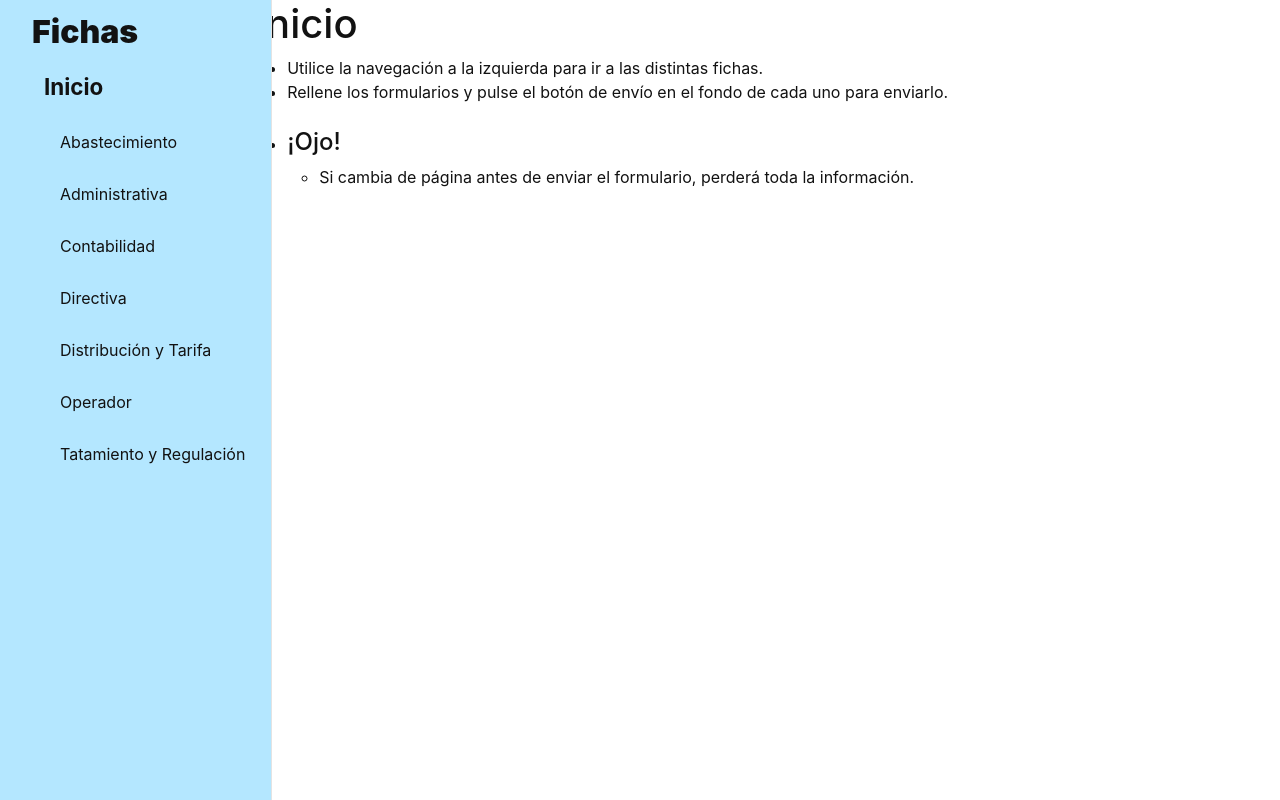
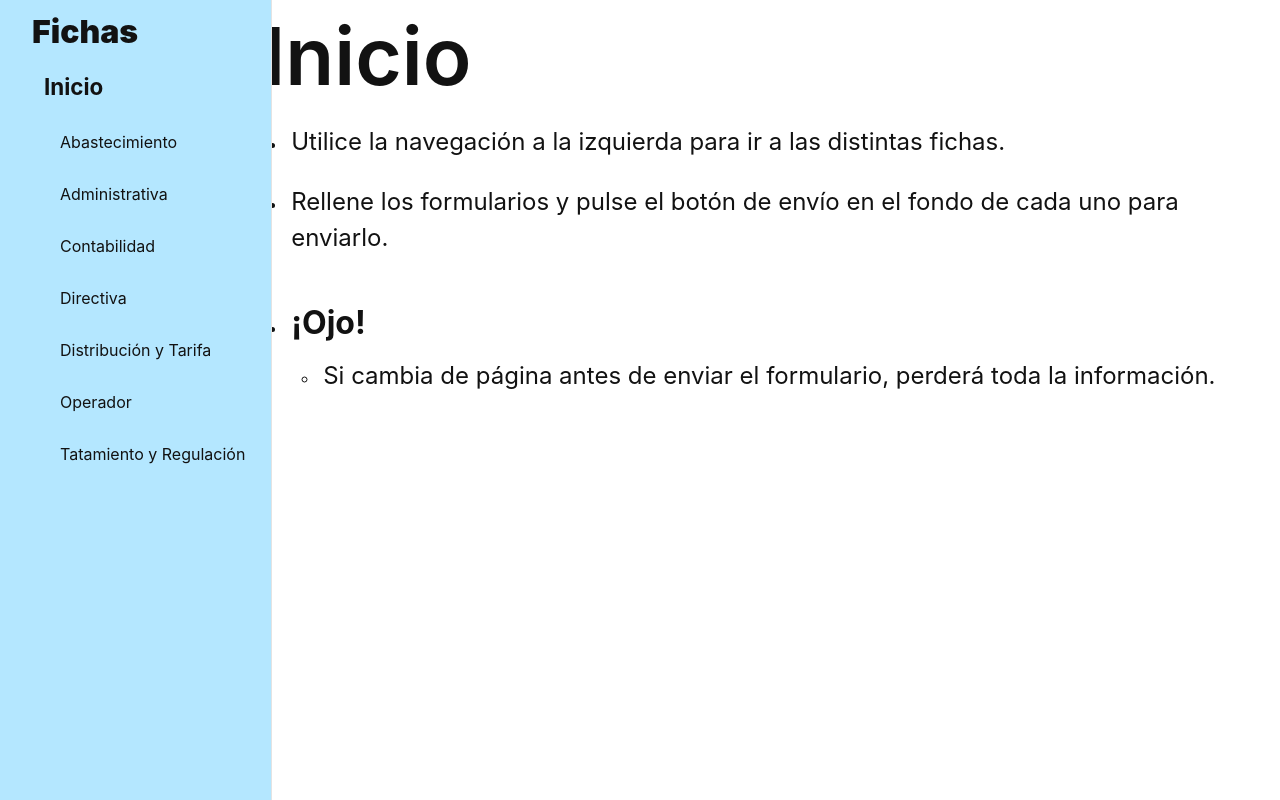
Before and after one commit to jamiehax/servicio-pais, a React (Vite) app: page / in a window 1280 px wide. Built offline with nearby package versions, Linux system fonts and the light colour scheme.

Commit message:
changed styling on inicio page

```diff
--- a/src/fichas/Inicio.jsx
+++ b/src/fichas/Inicio.jsx
@@ -2,18 +2,18 @@ export default function Inicio() {
     return (
         <>
             <body>
-                <div class="container">
+                <div class="container" id="inicio">
                     <h1>Inicio</h1>
                     <ul>
                         <li>
-                            <h7>
+                            <p>
                                 Utilice la navegación a la izquierda para ir a las distintas fichas.
-                            </h7>
+                            </p>
                         </li>
                         <li>
-                            <h7>
+                            <p>
                                 Rellene los formularios y pulse el botón de envío en el fondo de cada uno para enviarlo.
-                            </h7>
+                            </p>
                         </li><br/>
                         <li>
                             <h4>
@@ -21,12 +21,13 @@ export default function Inicio() {
                             </h4>
                             <ul>
                                 <li>
-                                    Si cambia de página antes de enviar el formulario, perderá toda la información.
+                                    <p>
+                                        Si cambia de página antes de enviar el formulario, perderá toda la información.
+                                    </p>
                                 </li>
                             </ul>
                         </li>
                     </ul>
-                    <script src="https://cdn.jsdelivr.net/npm/bootstrap@5.3.0-alpha3/dist/js/bootstrap.bundle.min.js" integrity="sha384-ENjdO4Dr2bkBIFxQpeoTz1HIcje39Wm4jDKdf19U8gI4ddQ3GYNS7NTKfAdVQSZe" crossorigin="anonymous"></script>
                 </div>
             </body>
         </>
--- a/src/index.css
+++ b/src/index.css
@@ -78,6 +78,7 @@ form[action$="destroy"] button {
 }
 
 .content {
+  width: 100%;
   margin-left: 19%;
 }
 
@@ -214,3 +215,26 @@ i {
   justify-content: center;
   width: 100%;
 }
+
+#inicio {
+  display: flex;
+  flex-direction: column;
+}
+
+#inicio h1 {
+  font-size: 5rem;
+  font-weight: 600;
+  padding: 0.5rem;
+}
+
+#inicio p {
+  font-size: 1.5rem;
+  font-weight: 400;
+  padding: 0.25rem;
+}
+
+#inicio h4 {
+  font-size: 2rem;
+  font-weight: 700;
+  padding: 0.25rem;
+}
```
